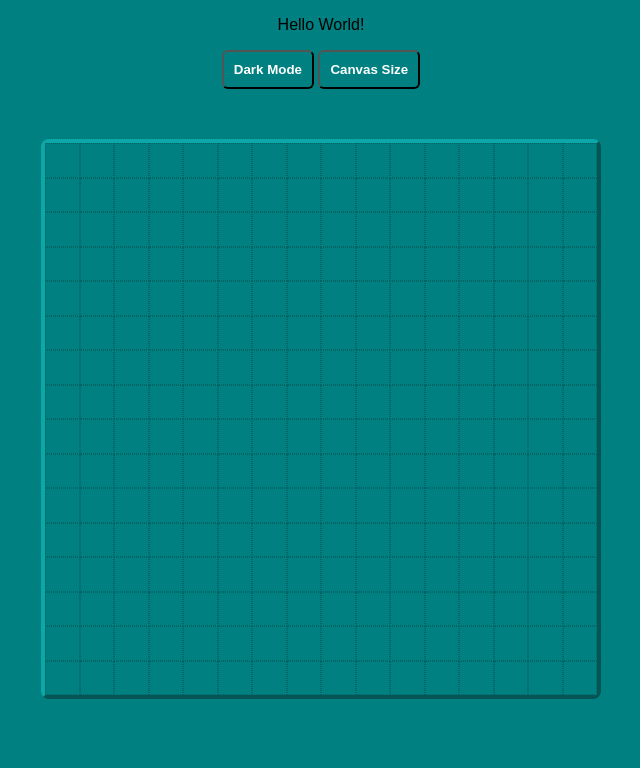
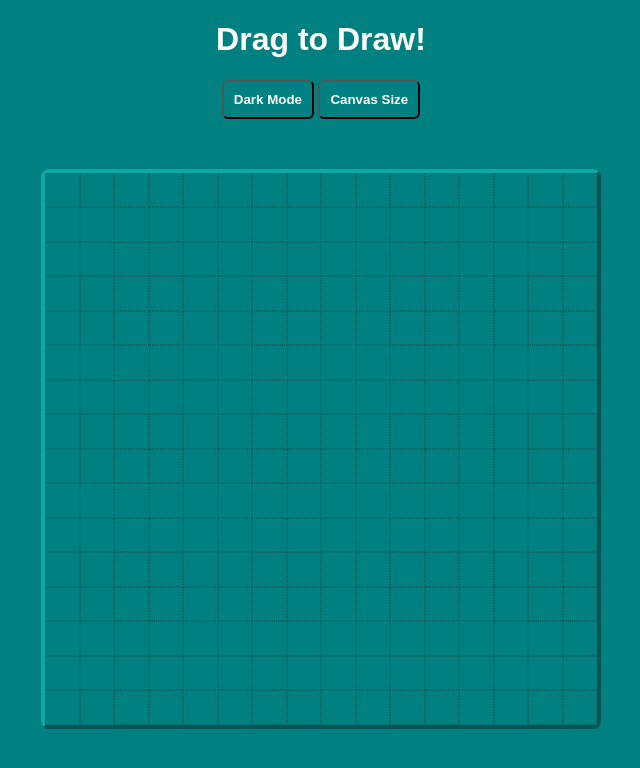
Before and after one commit to Velarken/Etch-a-Sketch, a plain HTML site: page index.html in a window 1280 px wide. Shown: the whole page, without its empty margins (319-959 px from the left). Drawn offline with Linux system fonts and the light colour scheme.

Commit message:
fixed header

```diff
--- a/index.html
+++ b/index.html
@@ -8,7 +8,7 @@
     <body>
         <div id="page">
             <div id="header">
-                <p>Hello World!</p>
+                <h1 id="header">Drag to Draw!</h1>
                 <div class="buttons">
                     <button id="darkMode">Dark Mode</button>
                     <button id="chooseSize">Canvas Size</button>
--- a/style.css
+++ b/style.css
@@ -14,6 +14,7 @@ body {
 
 #header {
     text-align: center;
+    color:white;
 }
 
 #gridContainer {
```
